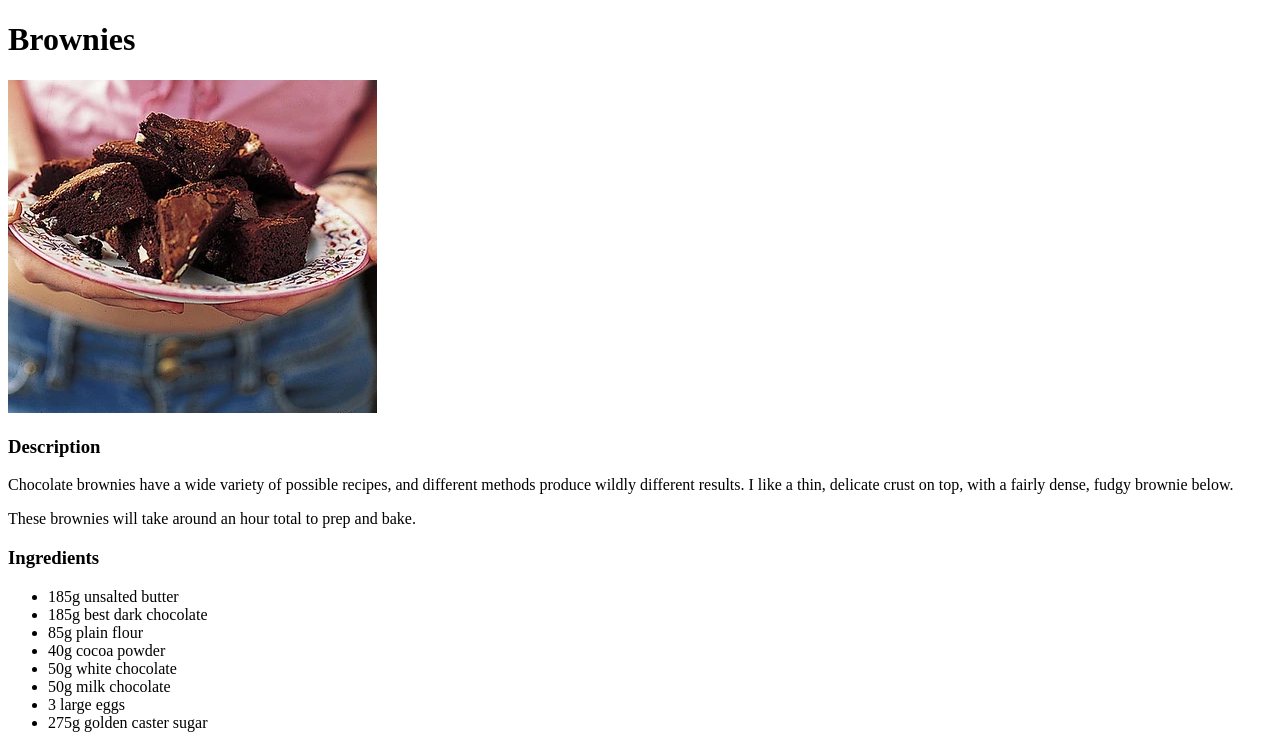
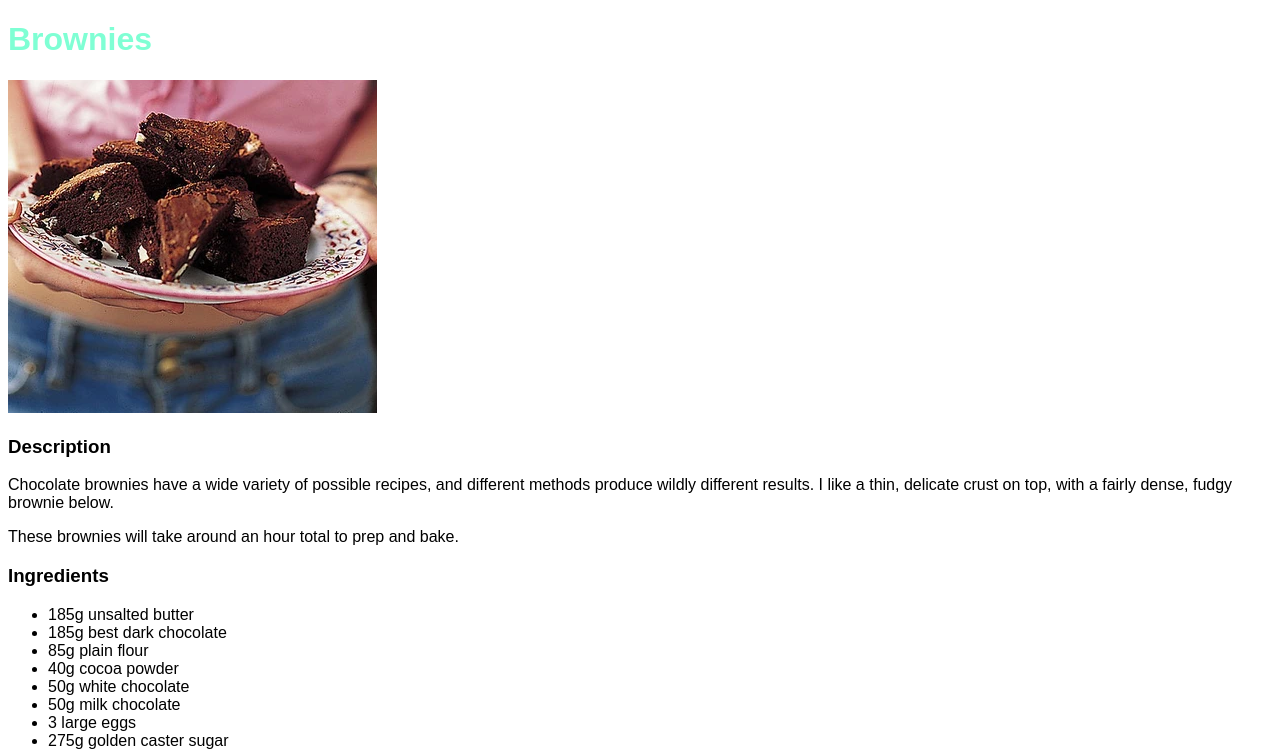
Before and after one commit to universeluke/odin-recipes, a plain HTML site: page recipes/brownies.html in a window 1280 px wide. Shown: the top 753 px of the page. Drawn offline with Linux system fonts and the light colour scheme.

Commit message:
add index.html

```diff
--- a/recipes/brownies.html
+++ b/recipes/brownies.html
@@ -3,6 +3,7 @@
     <head>
         <meta charset="UTF-8">
         <title>My First Webpage</title>
+        <link rel="stylesheet" href="../styles.css">
     </head>
 
     <body>
--- /dev/null
+++ b/styles.css
@@ -0,0 +1,2 @@
+h1 {color:aquamarine}
+* {font-family:Arial, Helvetica, sans-serif}
```
Also changed, not shown: index.html (+1 -0 lines), recipes/cheesecake.html (+1 -0 lines), recipes/sugarcookies.html (+1 -0 lines).
